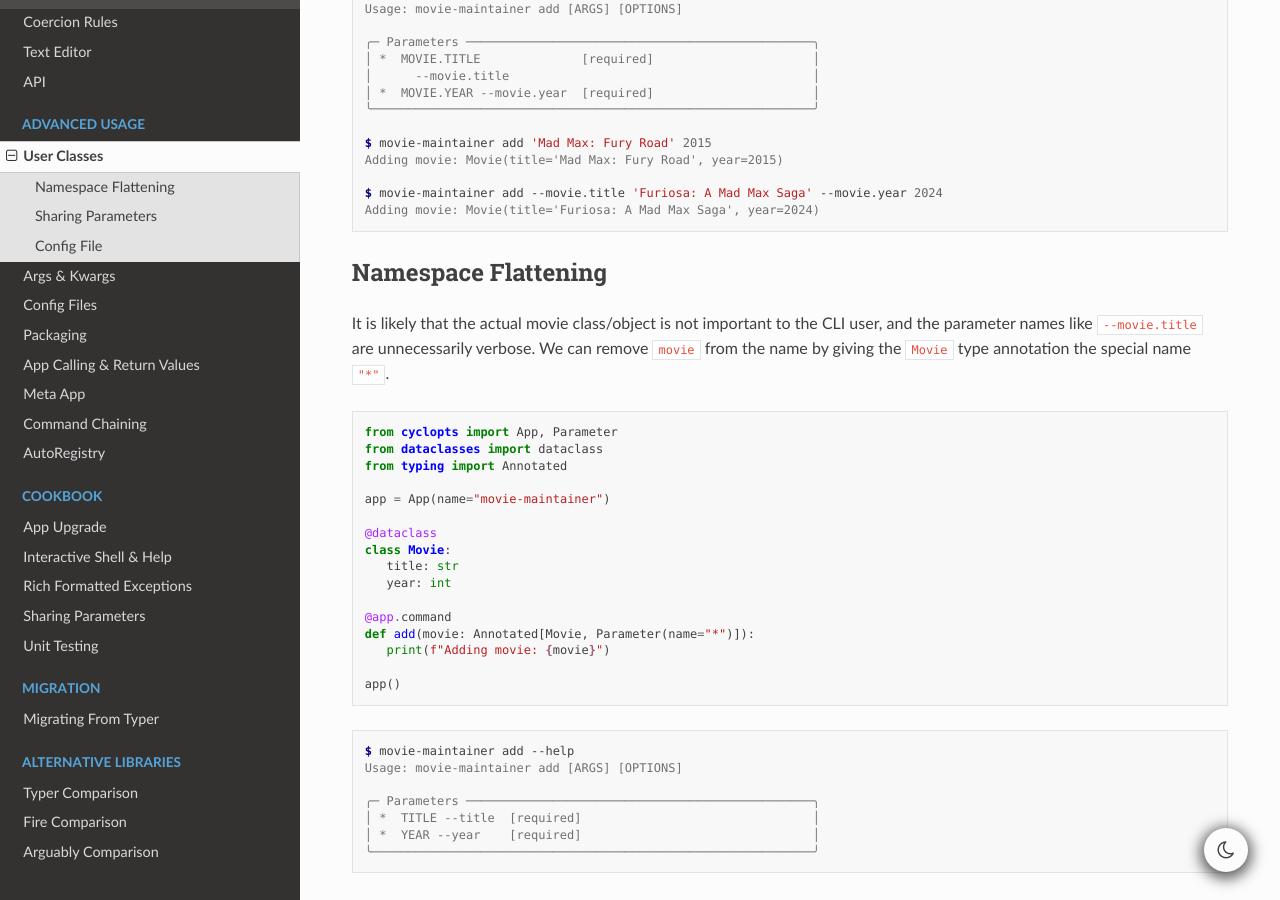
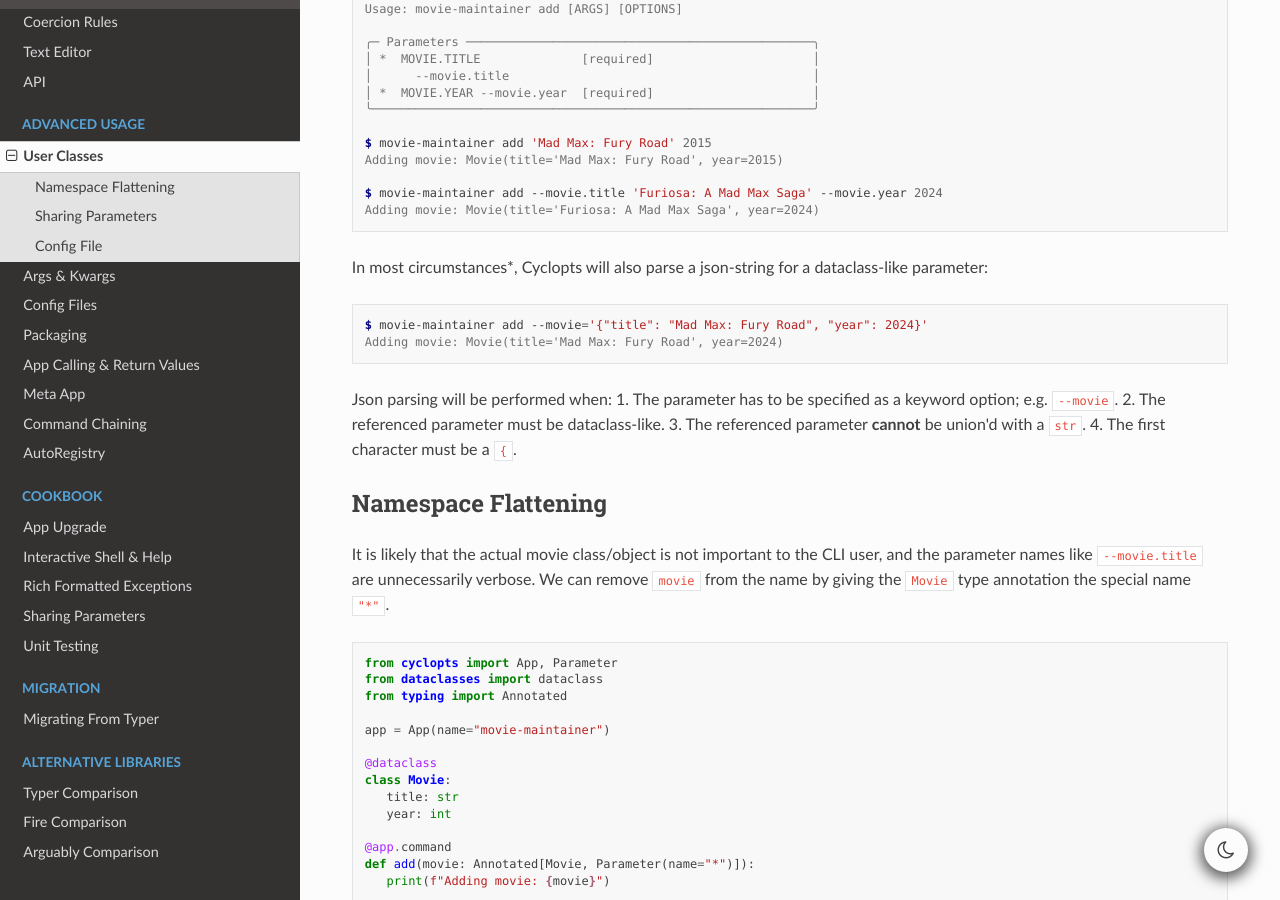
Before and after one commit to BrianPugh/cyclopts, a Sphinx documentation site: the page built from docs/source/user_classes.rst, in a window 1280 px wide and 900 px high, scrolled down 732 px. Built offline with Sphinx 7.4.7 and the Read the Docs theme 3.1.0, drawn with Linux system fonts in a browser that asks for light colours.

Commit message:
Add json-parsing docs to user_classes.rst

```diff
--- a/docs/source/user_classes.rst
+++ b/docs/source/user_classes.rst
@@ -45,6 +45,19 @@ As an example, lets consider using the builtin :obj:`~dataclasses.dataclass` to
 
    $ movie-maintainer add --movie.title 'Furiosa: A Mad Max Saga' --movie.year 2024
    Adding movie: Movie(title='Furiosa: A Mad Max Saga', year=2024)
+
+In most circumstances\*, Cyclopts will also parse a json-string for a dataclass-like parameter:
+
+.. code-block:: console
+
+   $ movie-maintainer add --movie='{"title": "Mad Max: Fury Road", "year": 2024}'
+   Adding movie: Movie(title='Mad Max: Fury Road', year=2024)
+
+Json parsing will be performed when:
+1. The parameter has to be specified as a keyword option; e.g. ``--movie``.
+2. The referenced parameter must be dataclass-like.
+3. The referenced parameter **cannot** be union'd with a ``str``.
+4. The first character must be a ``{``.
 
 .. _Namespace Flattening:
 
```
Also changed, not shown: 1 other file.
